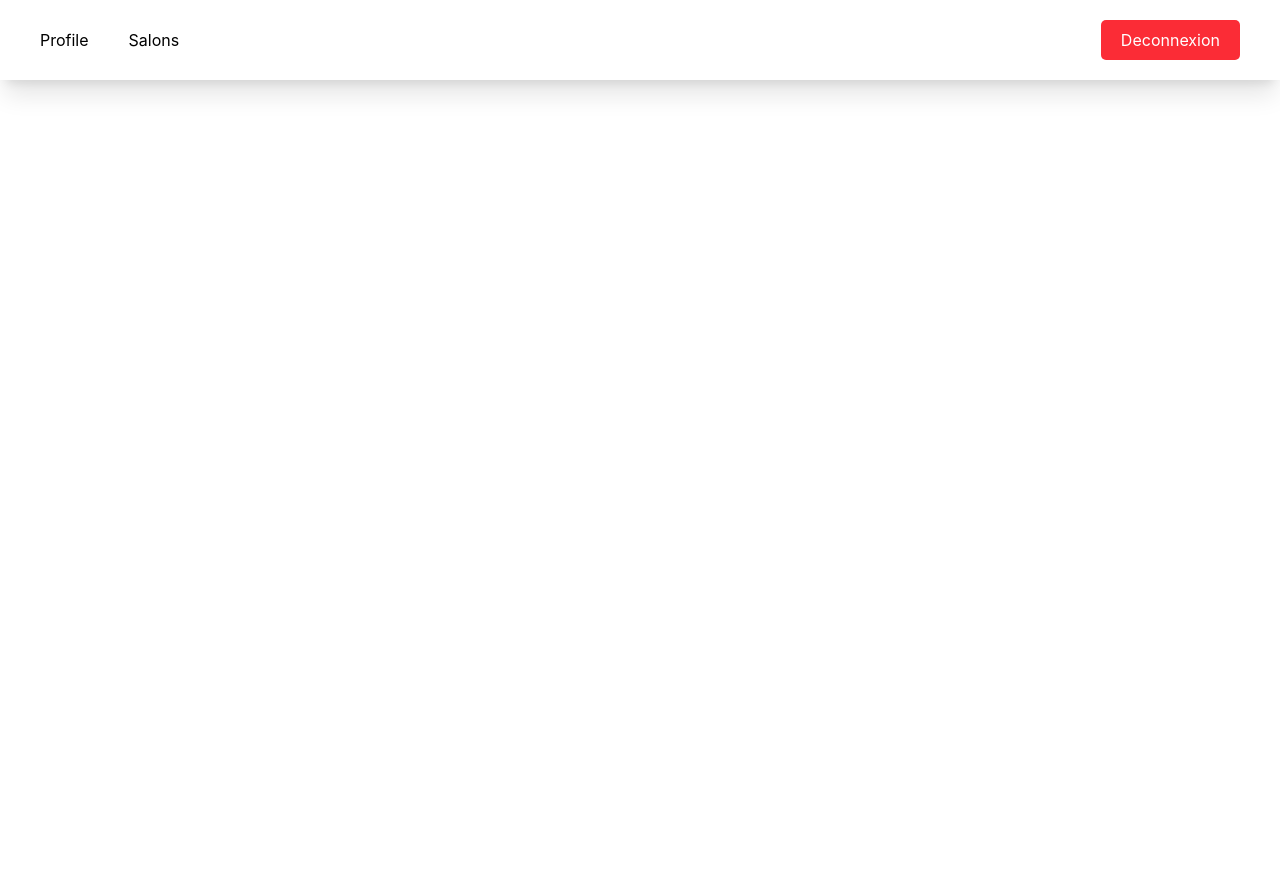
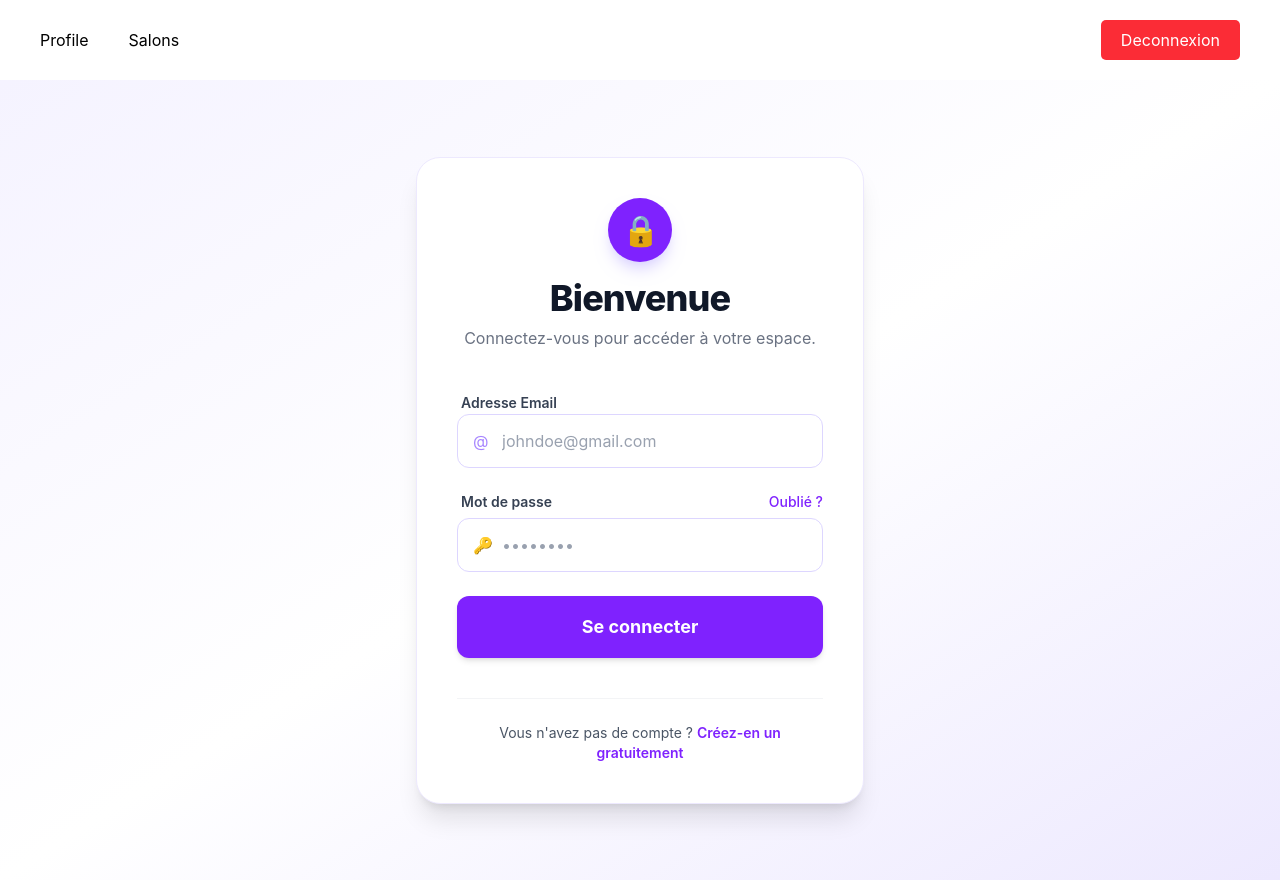
Before and after one commit to nadjitan949/demo-rilybeauty-api, a React (Vite) app: page / in a window 1280 px wide. Before the commit the page ends 800 px from the top, so only its background shows below. Built offline with nearby package versions, Linux system fonts and the light colour scheme; the HTML template or start-up script is replaced by a standard one.

Commit message:
feat(auth): Login page

```diff
--- a/src/App.tsx
+++ b/src/App.tsx
@@ -1,5 +1,6 @@
 import { Route, Routes } from "react-router-dom"
 import Header from "./components/Header"
+import Login from "./pages/Login/Login"
 
 function App() {
 
@@ -7,7 +8,7 @@ function App() {
     <>
       <Header />
       <Routes>
-        <Route path="/" />
+        <Route path="/" element={<Login/>} />
         <Route path="/projects" />
       </Routes>
     </>
--- /dev/null
+++ b/src/pages/Login/Login.tsx
@@ -0,0 +1,130 @@
+import { useState } from 'react';
+import { Link } from 'react-router-dom';
+
+function Login() {
+  const [email, setEmail] = useState<string>('');
+  const [password, setPassword] = useState<string>('');
+  const [error, setError] = useState<string | ''>('');
+
+  const handleLogin = (e: React.FormEvent) => {
+    e.preventDefault();
+    setError('');
+
+    if (email === 'admin@gmail.com' && password === 'password') {
+      console.log('Connexion réussie');
+      // Stocker le token, rediriger, etc.
+      // navigate('/dashboard');
+    } else {
+      setError('Email ou mot de passe incorrect.');
+    }
+  };
+
+  return (
+    <>
+      <section className="min-h-screen flex items-center justify-center bg-linear-to-br from-violet-50 via-white to-violet-100 p-4">
+        {/* Carte de Connexion */}
+        <div className="w-full max-w-md bg-white rounded-3xl shadow-xl border border-violet-100 p-10 transform transition-all hover:scale-[1.01]">
+
+          {/* En-tête de la carte */}
+          <div className="text-center mb-10">
+            <div className="inline-flex items-center justify-center w-16 h-16 bg-violet-600 rounded-full mb-4 shadow-lg shadow-violet-200">
+              {/* Icône (remplacer par un SVG ou Lucide si besoin) */}
+              <span className="text-3xl text-white">🔒</span>
+            </div>
+            <h1 className="text-4xl font-extrabold text-gray-900 tracking-tight">
+              Bienvenue
+            </h1>
+            <p className="text-gray-500 mt-2">
+              Connectez-vous pour accéder à votre espace.
+            </p>
+          </div>
+
+          {/* Message d'erreur */}
+          {error && (
+            <div className="bg-red-50 border border-red-200 text-red-700 p-3 rounded-xl text-sm mb-6 text-center animate-pulse">
+              {error}
+            </div>
+          )}
+
+          {/* Formulaire */}
+          <form onSubmit={handleLogin} className="space-y-6">
+
+            {/* Champ Email */}
+            <div className="space-y-1.5">
+              <label htmlFor="email" className="text-sm font-semibold text-gray-700 ml-1">
+                Adresse Email
+              </label>
+              <div className="relative">
+                <div className="absolute inset-y-0 left-0 pl-4 flex items-center pointer-events-none">
+                  {/* <Mail className="h-5 w-5 text-violet-400" /> */}
+                  <span className="text-violet-400">@</span>
+                </div>
+                <input
+                  id="email"
+                  name="email"
+                  type="email"
+                  required
+                  value={email}
+                  onChange={(e) => setEmail(e.target.value)}
+                  className="w-full pl-11 pr-4 py-3.5 border border-violet-200 rounded-xl focus:ring-2 focus:ring-violet-300 focus:border-violet-500 transition duration-150 text-gray-800 placeholder:text-gray-400"
+                  placeholder="johndoe@gmail.com"
+                />
+              </div>
+            </div>
+
+            {/* Champ Mot de Passe */}
+            <div className="space-y-1.5">
+              <div className="flex items-center justify-between ml-1">
+                <label htmlFor="password" className="text-sm font-semibold text-gray-700">
+                  Mot de passe
+                </label>
+                <Link to="/forgot-password" className="text-sm font-medium text-violet-600 hover:text-violet-700 hover:underline">
+                  Oublié ?
+                </Link>
+              </div>
+              <div className="relative">
+                <div className="absolute inset-y-0 left-0 pl-4 flex items-center pointer-events-none">
+                  {/* <KeyRound className="h-5 w-5 text-violet-400" /> */}
+                   <span className="text-violet-400">🔑</span>
+                </div>
+                <input
+                  id="password"
+                  name="password"
+                  type="password"
+                  required
+                  value={password}
+                  onChange={(e) => setPassword(e.target.value)}
+                  className="w-full pl-11 pr-4 py-3.5 border border-violet-200 rounded-xl focus:ring-2 focus:ring-violet-300 focus:border-violet-500 transition duration-150 text-gray-800 placeholder:text-gray-400"
+                  placeholder="••••••••"
+                />
+              </div>
+            </div>
+
+            {/* Bouton de Connexion */}
+            <div>
+              <button
+                type="submit"
+                className="w-full flex justify-center py-4 px-6 border border-transparent rounded-xl shadow-md text-lg font-bold text-white bg-violet-600 hover:bg-violet-700 focus:outline-none focus:ring-4 focus:ring-violet-300 transition duration-200 active:scale-[0.98]"
+              >
+                Se connecter
+              </button>
+            </div>
+          </form>
+
+          {/* Pied de la carte */}
+          <div className="mt-10 text-center border-t border-gray-100 pt-6">
+            <p className="text-sm text-gray-600">
+              Vous n'avez pas de compte ?{' '}
+              <Link to="/register" className="font-semibold text-violet-600 hover:text-violet-700 hover:underline">
+                Créez-en un gratuitement
+              </Link>
+            </p>
+          </div>
+
+        </div>
+      </section>
+    </>
+  );
+}
+
+export default Login;
```
